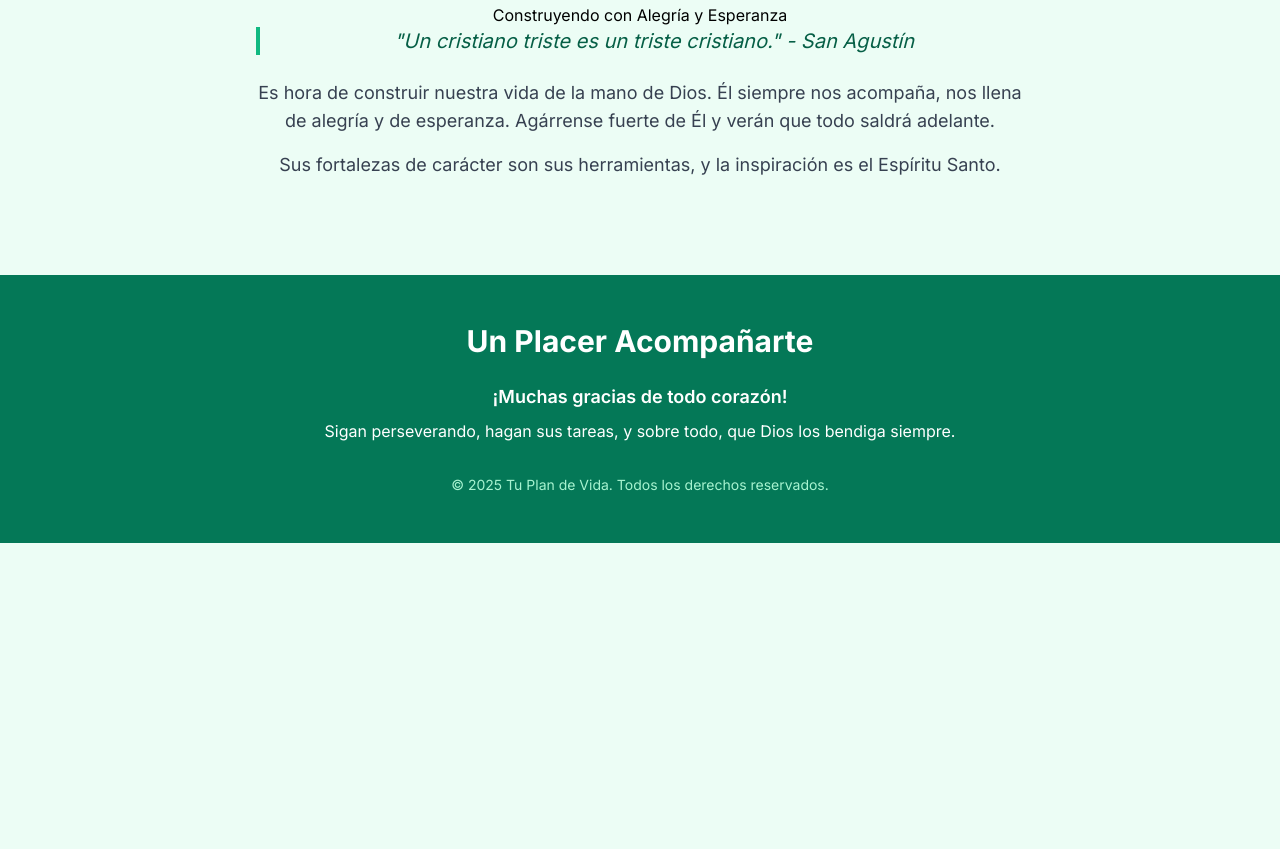
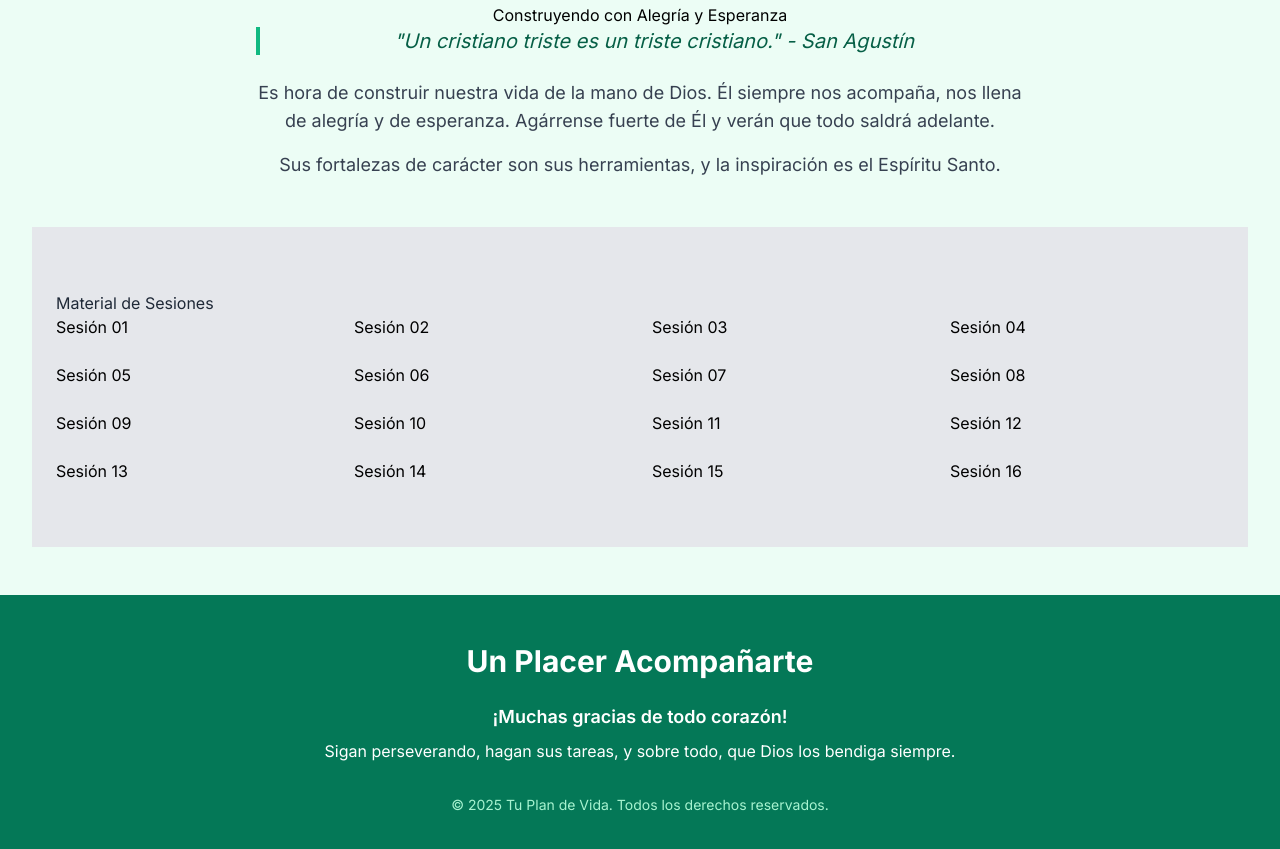
Before and after one commit to git-ruribe/plandevida, a plain HTML site: page index.html in a window 1280 px wide. Shown: the part 3361-4210 px from the top of the page. Before the commit the page ends 3904 px from the top, so only its background shows below. Drawn offline with nearby package versions, Linux system fonts and the light colour scheme.

Commit message:
Update index.html

```diff
--- a/index.html
+++ b/index.html
@@ -215,6 +215,31 @@
                 </p>
             </div>
         </section>
+
+            <section id="sesiones" class="py-16 bg-gray-200 fade-in-section">
+        <div class="container mx-auto px-6">
+            <h2 class="section-title text-gray-800">Material de Sesiones</h2>
+            <div class="grid grid-cols-2 sm:grid-cols-3 md:grid-cols-4 lg:grid-cols-4 gap-4 md:gap-6">
+                <a href="sesion01.html" class="session-link">Sesión 01</a>
+                <a href="sesion02.html" class="session-link">Sesión 02</a>
+                <a href="sesion03.html" class="session-link">Sesión 03</a>
+                <a href="sesion04.html" class="session-link">Sesión 04</a>
+                <a href="sesion05.html" class="session-link">Sesión 05</a>
+                <a href="sesion06.html" class="session-link">Sesión 06</a>
+                <a href="sesion07.html" class="session-link">Sesión 07</a>
+                <a href="sesion08.html" class="session-link">Sesión 08</a>
+                <a href="sesion09.html" class="session-link">Sesión 09</a>
+                <a href="sesion10.html" class="session-link">Sesión 10</a>
+                <a href="sesion11.html" class="session-link">Sesión 11</a>
+                <a href="sesion12.html" class="session-link">Sesión 12</a>
+                <a href="sesion13.html" class="session-link">Sesión 13</a>
+                <a href="sesion14.html" class="session-link">Sesión 14</a>
+                <a href="sesion15.html" class="session-link">Sesión 15</a>
+                <a href="sesion16.html" class="session-link">Sesión 16</a>
+            </div>
+        </div>
+    </section>
+
     </main>
 
     <footer id="nosotros" class="bg-emerald-700 text-white py-12 fade-in" style="animation-delay: 1.6s;">
```
